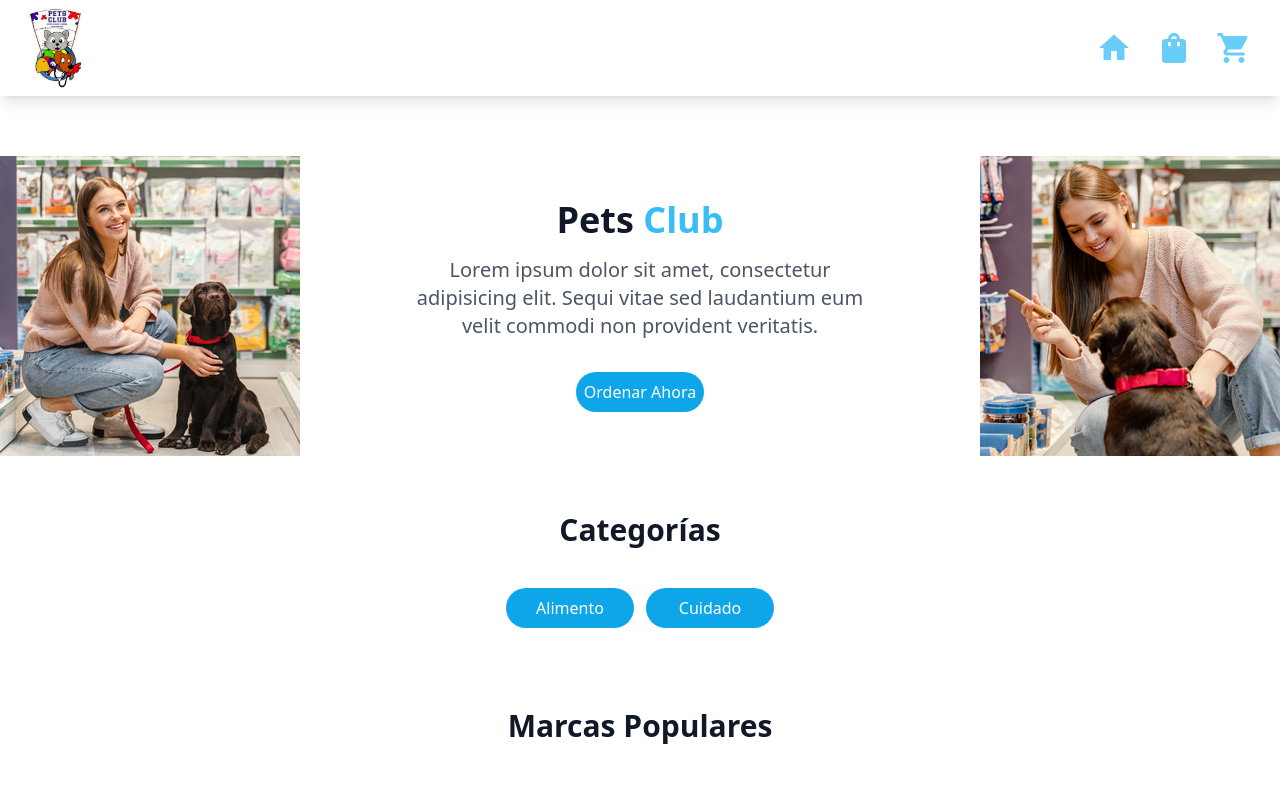
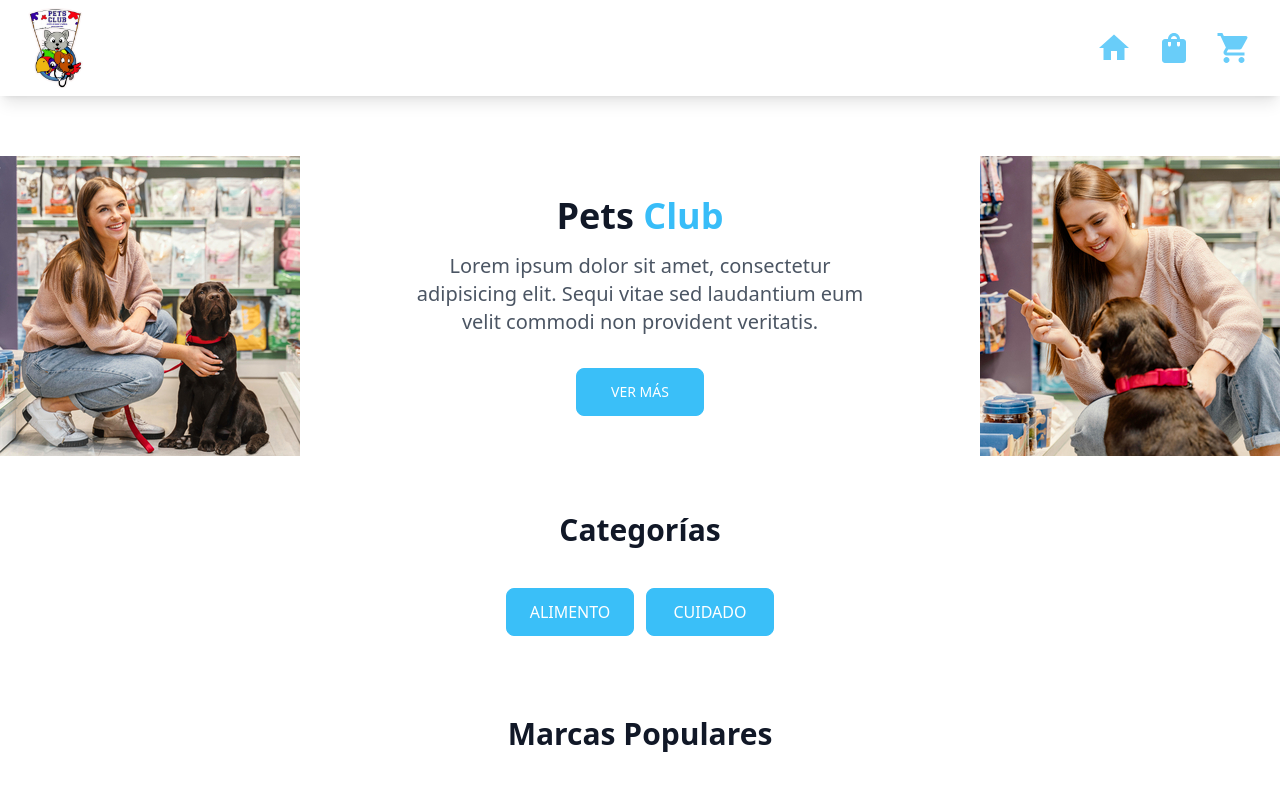
Before and after one commit to DanielaTob/Pets-Club, a React (Create React App) app: page /Shop in a window 1280 px wide. Shown: the top 800 px of the page. Built offline with nearby package versions, Linux system fonts and the light colour scheme.

Commit message:
modified buttons

```diff
--- a/package.json
+++ b/package.json
@@ -1,4 +1,4 @@
-  {
+{
   "name": "pets-club-veterinary",
   "version": "0.1.0",
   "private": true,
@@ -6,6 +6,7 @@
     "@testing-library/jest-dom": "^5.16.2",
     "@testing-library/react": "^12.1.3",
     "@testing-library/user-event": "^13.5.0",
+    "daisyui": "^2.6.3",
     "react": "^17.0.2",
     "react-animated-slider": "^1.1.4",
     "react-dom": "^17.0.2",
--- a/src/App.js
+++ b/src/App.js
@@ -6,7 +6,7 @@ import Carousel from './components/containers/Carousel';
 
 function App() {
   return (
-    <div>
+    <div className='bg-white'>
       <Navbar/>
         <Outlet/>
       <Footer />
--- a/src/components/buttons/Buttoncategories.jsx
+++ b/src/components/buttons/Buttoncategories.jsx
@@ -3,11 +3,11 @@ import React from 'react'
 export default function Buttoncategories() {
   return (
     <div className='mt-8 flex gap-3 justify-center items-center w-full'>
-        <button className="items-center hover:bg-sky-400 bg-sky-500 flex justify-center sm:w-32 w-full h-10 py-3 rounded-full">
+        <button className="btn btn-info items-center flex justify-center sm:w-32 w-full h-10 py-3">
             <p className="text-base font-medium leading-none text-white">Alimento</p>
         </button>
 
-        <button className="items-center hover:bg-sky-400 bg-sky-500 flex justify-center sm:w-32 w-full h-10 py-3 rounded-full">
+        <button className="btn btn-info items-center flex justify-center sm:w-32 w-full h-10 py-3">
             <p className="text-base font-medium leading-none text-white">Cuidado</p>
         </button>
     </div>
--- /dev/null
+++ b/src/components/buttons/Buttonhero.jsx
@@ -0,0 +1,13 @@
+import React from 'react'
+import { Link } from 'react-router-dom'
+
+
+export default function Buttonhero() {
+  return (
+
+    <Link to="/Shop">
+      <button className="btn btn-info text-primary-content ">Comencemos</button>
+    </Link>
+
+  )
+}
--- a/src/components/buttons/Buttonhome.jsx
+++ /dev/null
@@ -1,12 +0,0 @@
-import React from 'react'
-import { Link } from 'react-router-dom'
-
-
-export default function Buttonhome() {
-  return (
-
-      <Link to="/Shop" className='flex items-center justify-center'>
-        <button className='hover:bg-sky-400 bg-sky-500 delay-75 duration-100 text-white text-lg font-bold rounded-2xl w-96 py-3 mt-0 border-b-4 border-b-sky-600'>Comencemos</button>
-      </Link>
-  )
-}
--- a/src/components/buttons/Orden.jsx
+++ b/src/components/buttons/Orden.jsx
@@ -3,8 +3,8 @@ import React from 'react'
 export default function Orden() {
   return (
     <div className="mt-8 flex justify-center items-center w-full">
-        <button className="hover:bg-sky-400 bg-sky-500 flex justify-center sm:w-32 w-full h-10 py-3 rounded-full">
-          <p className="text-base font-medium leading-none text-white">Ordenar Ahora</p>
+        <button className="btn btn-info flex justify-center sm:w-32 w-full h-10 py-3">
+          <p className="text-normal font-medium leading-none text-white">Ver más</p>
         </button>
     </div>
   )
--- a/src/components/cards/Banner.jsx
+++ b/src/components/cards/Banner.jsx
@@ -26,7 +26,7 @@ export default function Banner() {
                         <img className="xl:hidden w-full" src={img1} alt="sven-brandsma-Qz6-Zx4-Rjd-D8-unsplash-1" />
                     </div>
                     <div className="md:hidden w-full">
-                        <img className="hidden xl:block w-full" src={img1} alt="behzad-ghaffarian-nh-Wg-ZNV85-LQ-unsplash-1-1" />
+                        <img className="hidden xl:block w-full" src={img2} alt="behzad-ghaffarian-nh-Wg-ZNV85-LQ-unsplash-1-1" />
                         <img className="xl:hidden w-full" src={img2} alt="behzad-ghaffarian-nh-Wg-ZNV85-LQ-unsplash-1-1-1" />
                     </div>
                 </div>
--- /dev/null
+++ b/src/components/containers/Hero.jsx
@@ -0,0 +1,18 @@
+import React from 'react'
+import Imghero from '../../assets/images/3.jpg'
+import Buttonhero from '../buttons/Buttonhero'
+
+export default function Hero() {
+  return (
+    <div className="hero min-h-screen bg-white">
+        <div className="hero-content flex-col lg:flex-row">
+            <img src={Imghero} className="max-w-sm rounded-lg shadow-2xl"/>
+        <div>
+            <h1 className="text-5xl font-bold text-neutral-focus">Pets <span className='text-sky-400'>Club</span></h1>
+            <p className="py-6 text-neutral-focus lg:text-2xl">Provident cupiditate voluptatem et in. Quaerat fugiat ut assumenda excepturi exercitationem quasi. In deleniti eaque aut repudiandae et a id nisi.</p>
+            <Buttonhero />
+        </div>
+        </div>
+    </div>
+  )
+}
--- a/src/components/containers/Text.jsx
+++ /dev/null
@@ -1,12 +0,0 @@
-import React from 'react'
-
-export default function Text() {
-  return (
-    <div className='py-12'>
-        <h1 className='font-bold text-5xl text-center text-gray-900'>Pets <span className='text-sky-400'> Club </span></h1>
-        <p className='text-base font-light leading-relaxed mt-0 mb-4 text-gray-800 text-center py-4 px-10 sm:px-20'>Lorem ipsum dolor sit amet consectetur adipisicing elit. Animi quam vitae vero, fugit eum possimus tempora ipsam at nesciunt quae.
-          Quos hic beatae iste nostrum a aliquam odio rerum facere! Lorem ipsum dolor sit amet consectetur adipisicing elit. Blanditiis error, id totam, beatae eveniet eaque facilis consequatur hic quis sunt doloremque fuga excepturi quidem ipsa?
-          Dicta obcaecati tempore voluptatibus dolor!</p>
-    </div>
-  )
-}
--- a/src/views/cart/Cart.jsx
+++ b/src/views/cart/Cart.jsx
@@ -3,7 +3,7 @@ import React from 'react'
 export default function Cart() {
   return (
     <div>
-        <h1 className='bg-green-200'>Cart</h1>
+        <h1 className='bg-green-500 h-screen'>Cart</h1>
     </div>
   )
 }
--- a/src/views/home/Landing.jsx
+++ b/src/views/home/Landing.jsx
@@ -1,16 +1,15 @@
 import React from 'react'
 import Carousel from '../../components/containers/Carousel'
-import Buttonhome from '../../components/buttons/Buttonhome'
 import Contact from '../../components/containers/Contact'
-import Text from '../../components/containers/Text'
+import Hero from '../../components/containers/Hero'
+
 
 
 export default function Landing() {
   return (
     <div>
         <Carousel />
-        <Text />
-        <Buttonhome />
+        <Hero />
         <Contact />
 
     </div>
--- a/tailwind.config.js
+++ b/tailwind.config.js
@@ -6,5 +6,5 @@ module.exports = {
   theme: {
     extend: {},
   },
-  plugins: [],
+  plugins: [require("daisyui")],
 }
```
Also changed, not shown: src/assets/images/3.jpg (added), 1 other file (tests, documents, lock files or other folders).
